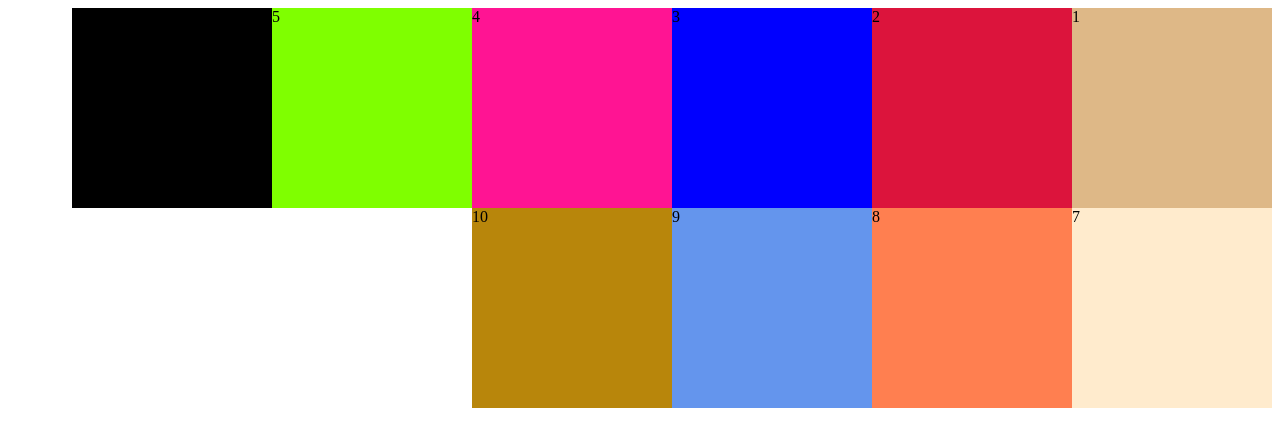
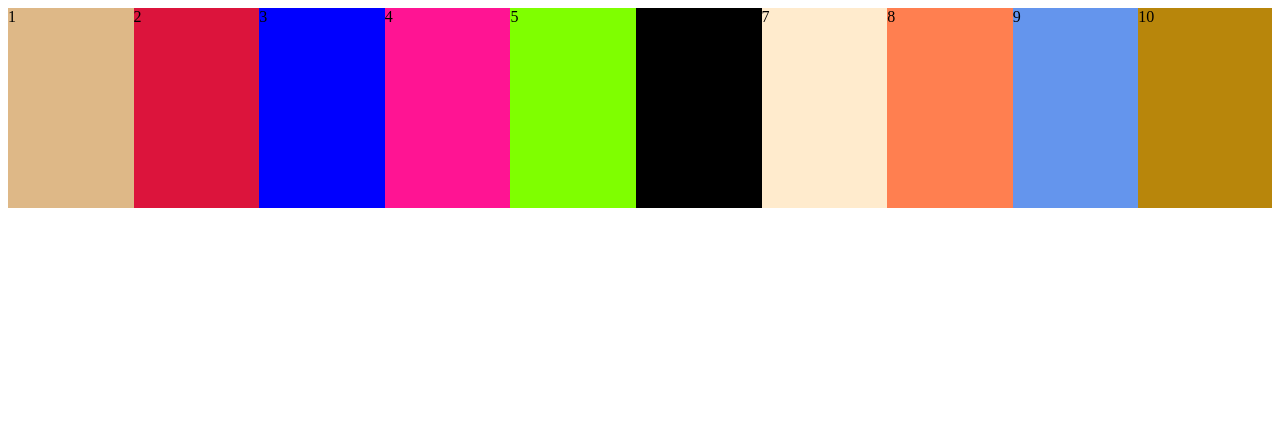
Before and after one commit to johnkeisker/lecture-04, a plain HTML site: page index.html in a window 1280 px wide. Drawn offline with Linux system fonts and the light colour scheme.

Commit message:
more flex box stuff.

```diff
--- a/styles/main.css
+++ b/styles/main.css
@@ -1,13 +1,12 @@
 .container {
   display: flex;
-  flex-wrap: wrap;
-  flex-direction: row-reverse;
+
 }
 
 
 .box {
   height: 200px;
-  width: 200px;
+  flex-grow: 1;
 }
 .box1 {
   background-color: burlywood;
```
